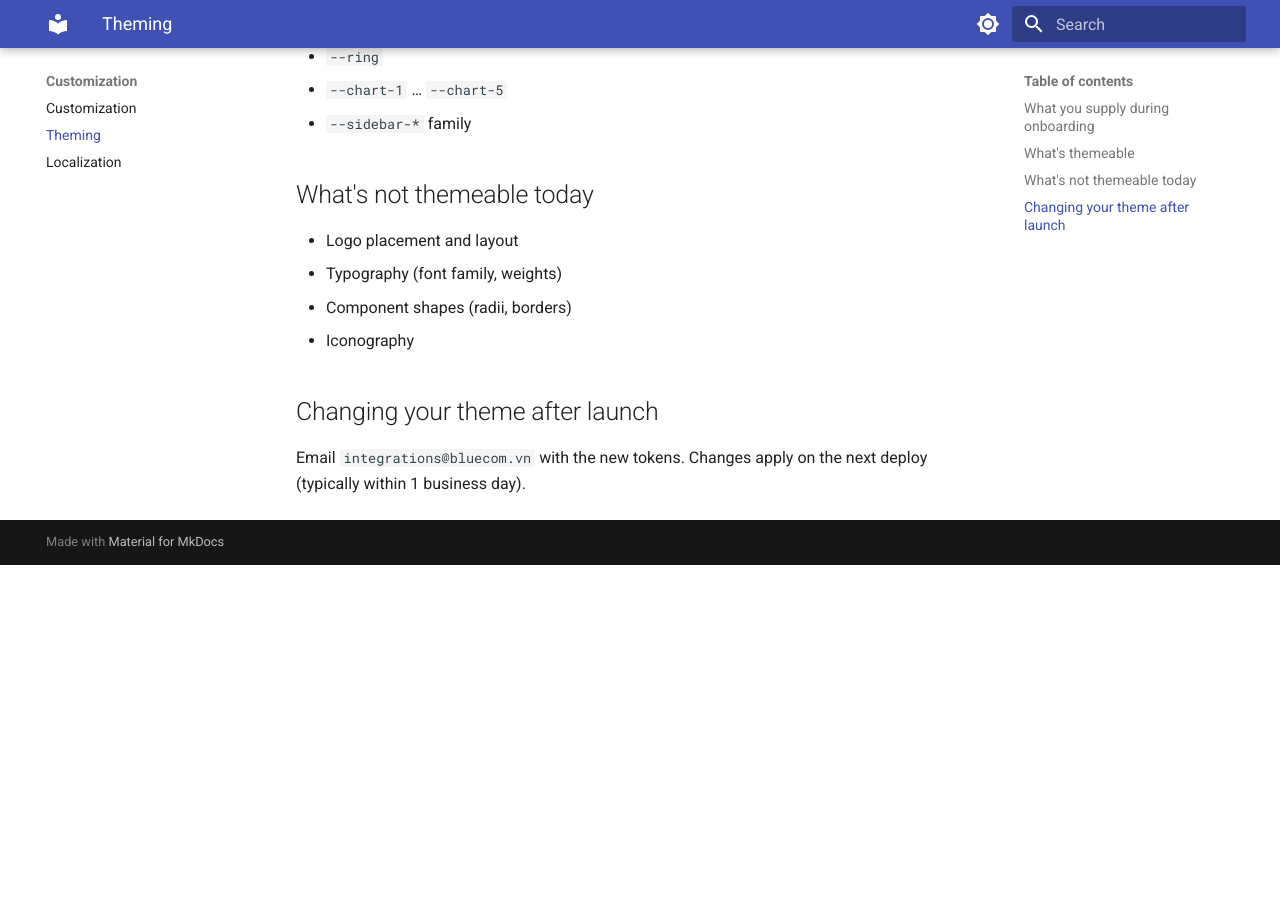
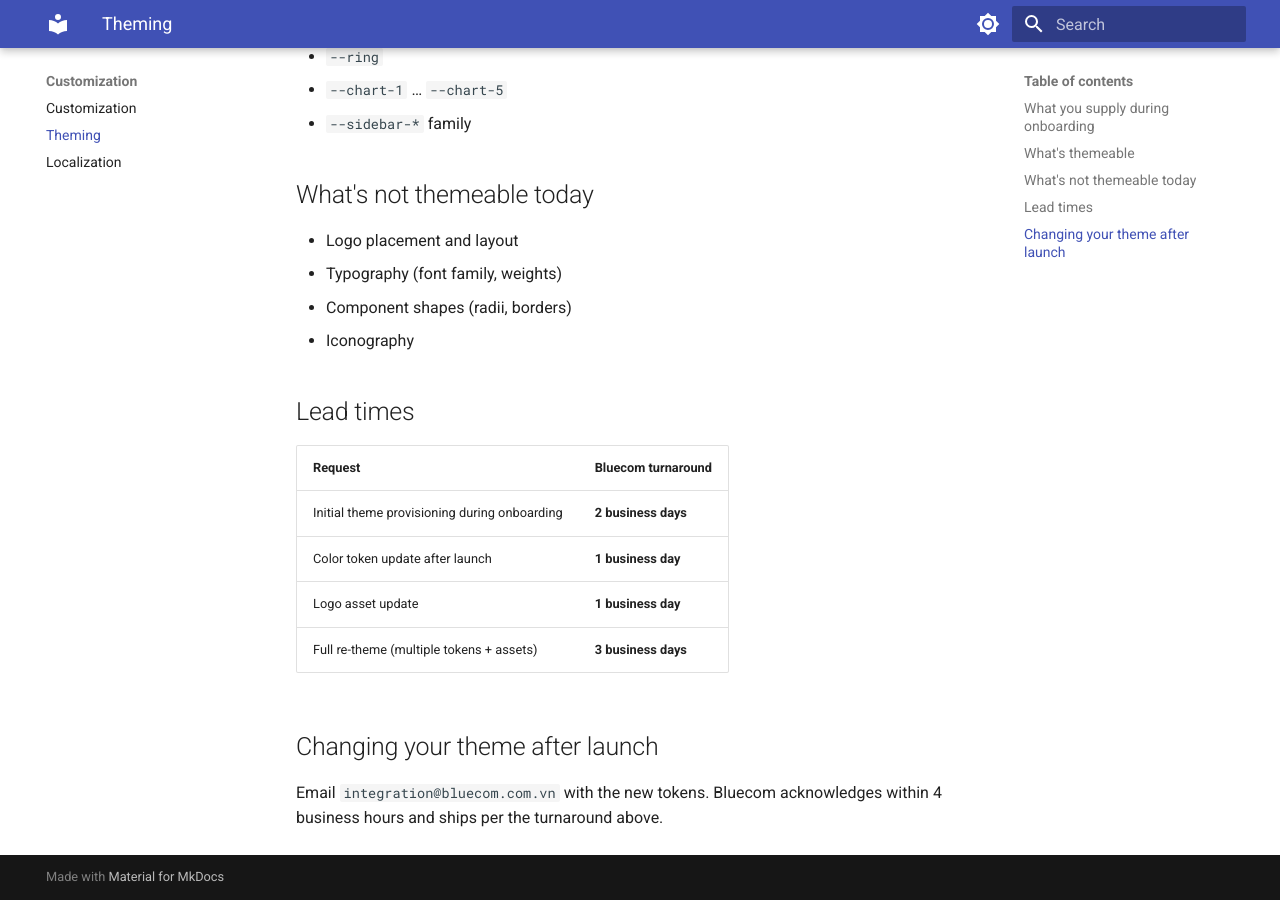
Before and after one commit to DTC-team/dct-docs, an MkDocs documentation site: the page built from docs/customization/theming.md, in a window 1280 px wide and 900 px high, scrolled down 585 px. Built offline with MkDocs 1.6.1 and Material for MkDocs 9.7.7, drawn with Linux system fonts in a browser that asks for light colours; before the commit the page ends 1150 px from its top, so only the background shows below that.

Commit message:
docs: add customization lead times, update integration email to bluecom.com.vn

```diff
--- a/docs/customization/theming.md
+++ b/docs/customization/theming.md
@@ -24,6 +24,15 @@ OKLCh CSS custom properties:
 - Component shapes (radii, borders)
 - Iconography
 
+## Lead times
+
+| Request | Bluecom turnaround |
+|---------|---------------------|
+| Initial theme provisioning during onboarding | **2 business days** |
+| Color token update after launch | **1 business day** |
+| Logo asset update | **1 business day** |
+| Full re-theme (multiple tokens + assets) | **3 business days** |
+
 ## Changing your theme after launch
 
-Email `integrations@bluecom.vn` with the new tokens. Changes apply on the next deploy (typically within 1 business day).
+Email `integration@bluecom.com.vn` with the new tokens. Bluecom acknowledges within 4 business hours and ships per the turnaround above.
```
Also changed, not shown: docs/customization/localization.md (+9 -1 lines), docs/onboarding/request-access.md (+1 -1 lines), docs/operations/dashboard.md (+1 -1 lines), docs/operations/support.md (+1 -1 lines).
